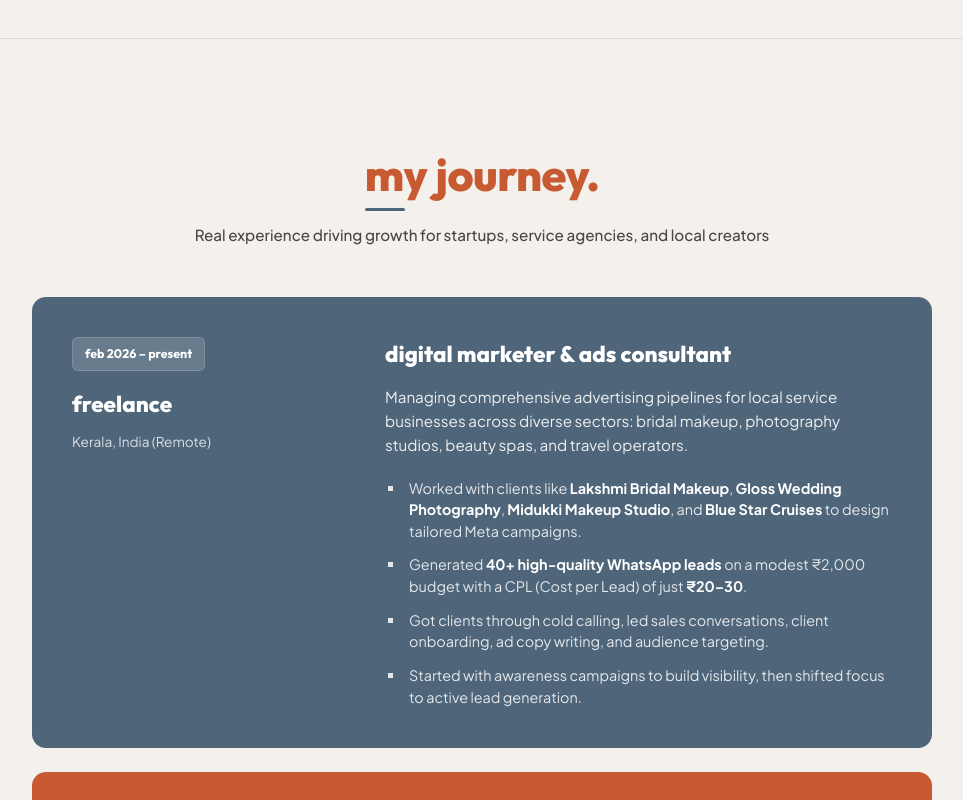
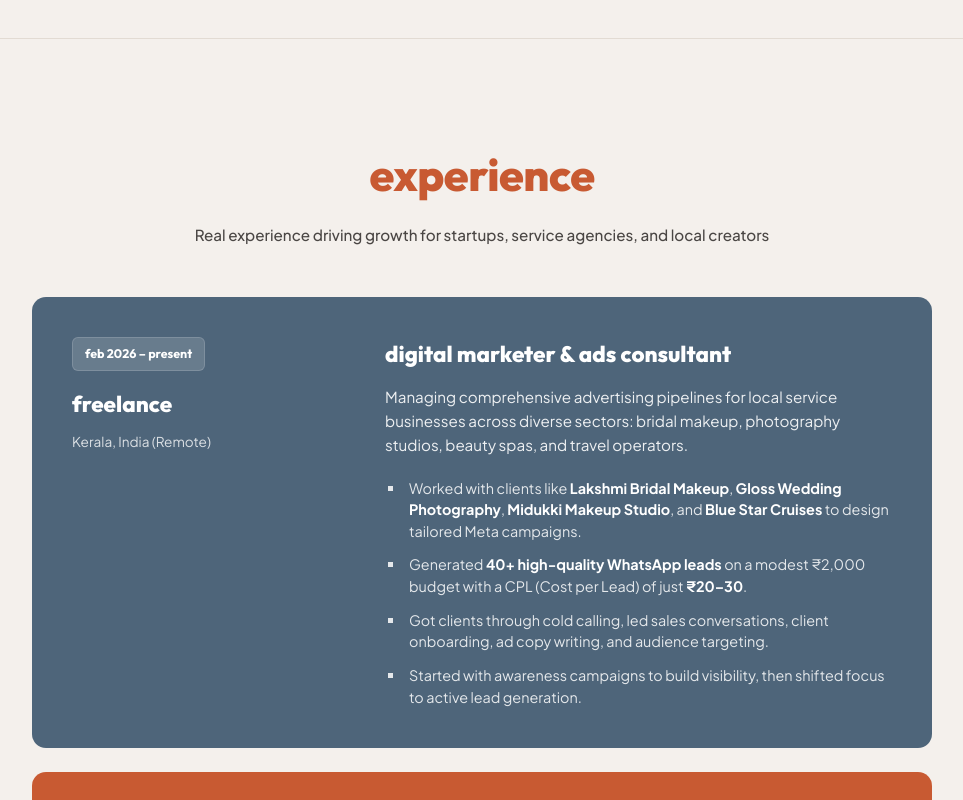
Before and after one commit to fathimasanac/fathimasana-website, a plain HTML site: page index.html in a window 1280 px wide. Shown: the part 2744-3544 px from the top of the page, without its empty margins (158-1121 px from the left). Drawn offline with Linux system fonts and the light colour scheme.

Commit message:
updated content

```diff
--- a/index.html
+++ b/index.html
@@ -115,6 +115,8 @@
     crossorigin="anonymous" referrerpolicy="no-referrer" />
 
   <link rel="icon" type="image/png" href="logo.png">
+  <link rel="shortcut icon" type="image/png" href="logo.png">
+  <link rel="apple-touch-icon" href="logo.png">
   <link rel="stylesheet" href="style.css">
 </head>
 
@@ -391,7 +393,7 @@
     <section id="experience" class="experience-section">
       <div class="container">
         <div class="section-header text-center">
-          <h2 class="section-title-pop">MY JOURNEY.</h2>
+          <h2 class="section-title-pop">EXPERIENCE</h2>
           <p class="section-subtitle">Real experience driving growth for startups, service agencies, and local creators
           </p>
         </div>
@@ -458,7 +460,7 @@
     <section id="skills" class="skills-section">
       <div class="container">
         <div class="section-header text-center">
-          <h2 class="section-title-pop">MY TOOLKIT.</h2>
+          <h2 class="section-title-pop">TOOLKIT.</h2>
           <p class="section-subtitle">The platforms, strategies, and creative tools I use to execute campaigns</p>
         </div>
 
--- a/style.css
+++ b/style.css
@@ -664,15 +664,9 @@ img {
   text-transform: lowercase;
 }
 
+/* Subheading underlines removed per design request */
 .section-title-pop::after {
-  content: '';
-  position: absolute;
-  bottom: 0;
-  left: 0;
-  width: 40px;
-  height: 3px;
-  background-color: var(--color-slate-blue);
-  border-radius: var(--radius-sm);
+  display: none;
 }
 
 .section-subtitle {
```
